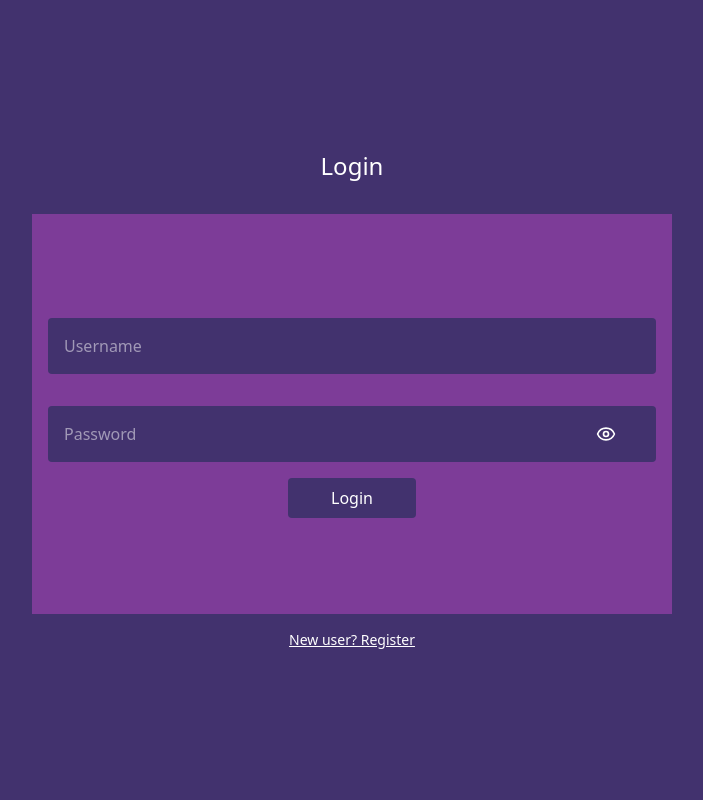
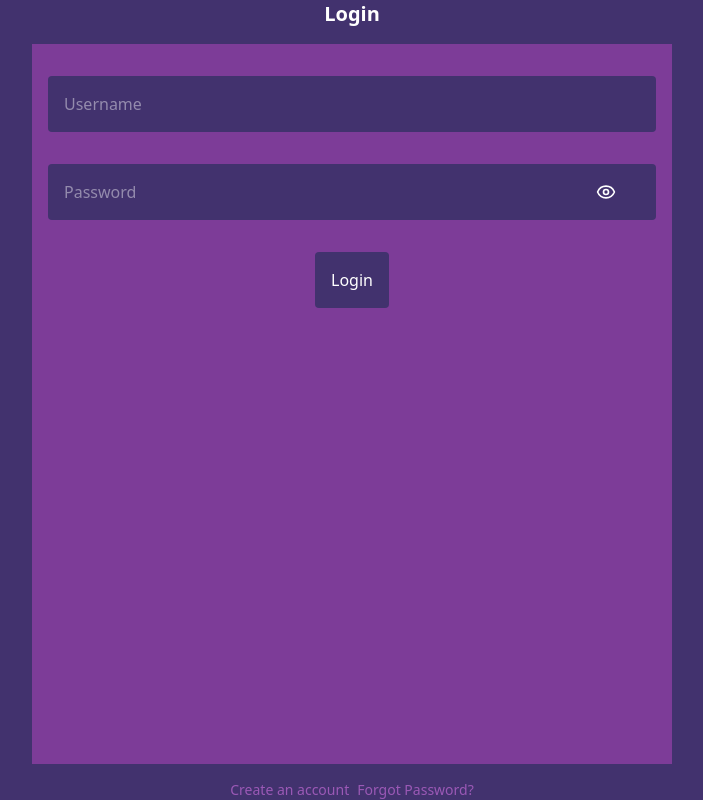
Before and after one commit to Batiste32/mapper, a React (Vite) app in the folder frontend/: page / in a window 1280 px wide. Shown: the whole page, without its empty margins (288-991 px from the left). Built offline with nearby package versions, Linux system fonts and the light colour scheme.

Commit message:
Fixed UI and added Password resetting

```diff
--- a/frontend/src/LoginPanel.tsx
+++ b/frontend/src/LoginPanel.tsx
@@ -7,26 +7,37 @@ interface LoginPanelProps {
 }
 
 export default function LoginPanel({ setUsername, setHasDatabase }: LoginPanelProps) {
+  const [mode, setMode] = useState<"login" | "register" | "reset">("login");
   const [user, setUser] = useState("");
+  const [email, setEmail] = useState("");
   const [password, setPassword] = useState("");
+  const [confirmPassword, setConfirmPassword] = useState("");
   const [isRegister, setIsRegister] = useState(false);
   const [error, setError] = useState("");
 
   const handleSubmit = async () => {
     try {
-      const route = isRegister ? "/register" : "/login";
-      console.log("username : ",user," password : ",password)
+      console.log("username : ",user," password : ",password," repeat : ",confirmPassword);
+
+      const route = "/" + mode;
+      if ((mode === "register") && (password !== confirmPassword)) {
+        alert("Passwords different, please verify them.");
+        return;
+      }
       const res = await fetch(`${import.meta.env.VITE_API_BASE}${route}`, {
         method: "POST",
         headers: { "Content-Type": "application/json" },
-        body: JSON.stringify({ username:user, password }),
+        body: JSON.stringify({ username:user, password, email }),
       });
 
       if (!res.ok) {
         const err = await res.json();
         throw new Error(err.detail || "Error");
       }
-
+      if (mode === "reset") {
+        alert("Password successfully changed. Please log in.");
+        return;
+      }
       const data = await res.json();
       setUsername(user);
       setHasDatabase(data.has_db); // backend returns whether DB exists
@@ -36,31 +47,93 @@ export default function LoginPanel({ setUsername, setHasDatabase }: LoginPanelPr
   };
 
   return (
-    <div className="flex flex-col items-center justify-center h-screen bg-midnight text-white">
-      <h1 className="text-2xl mb-4">{isRegister ? "Register" : "Login"}</h1>
-      <div className="flex flex-col h-1/2 w-1/2 m-4 p-4 items-center justify-center bg-purple">
-        <input
+    <div className="flex flex-col items-center justify-center h-screen bg-midnight">
+      <h2 className="text-xl font-bold text-center text-white">
+        {mode === "login" ? "Login" : mode === "register" ? "Register" : "Forgot Password"}
+      </h2>
+      <div className="flex flex-col flex-1 items-center h-1/2 w-1/2 bg-purple m-4 p-4">
+        {/* Username */}
+        {mode !== "reset" && (
+            <input
             type="text"
+            value={user}
+            onChange={(e) => setUsername(e.target.value)}
             placeholder="Username"
-            value={user}
-            onChange={(e) => setUser(e.target.value)}
-            className="relative w-full m-4 p-4 rounded text-white bg-midnight hover:bg-lavender"
-        />
-        <PasswordInput value={password} onChange={setPassword} placeholder="Password"/>
-        {error && <p className="text-red-400 mb-2">{error}</p>}
+            className="bg-midnight hover:bg-lavender w-full m-4 p-4 rounded"
+            />
+        )}
+
+        {/* Email */}
+        {(mode === "register" || mode === "reset") && (
+            <input
+            type="email"
+            value={email}
+            onChange={(e) => setEmail(e.target.value)}
+            placeholder="Email"
+            className="bg-midnight hover:bg-lavender w-full m-4 p-4 rounded"
+            />
+        )}
+
+        {/* Password */}
+        {mode !== "reset" && (
+            <PasswordInput
+            value={password}
+            onChange={setPassword}
+            placeholder="Password"
+            />
+        )}
+
+        {/* Confirm Password (register only) */}
+        {mode === "register" && (
+            <PasswordInput
+            value={confirmPassword}
+            onChange={setConfirmPassword}
+            placeholder="Confirm Password"
+            />
+        )}
+
         <button
             onClick={handleSubmit}
-            className="bg-midnight hover:bg-lavender p-2 rounded mb-2 w-32"
+            className="bg-midnight text-white m-4 p-4 rounded hover:bg-lavender"
         >
-            {isRegister ? "Register" : "Login"}
+            {mode === "login" ? "Login" : mode === "register" ? "Register" : "Reset Password"}
         </button>
       </div>
-    <button
-        onClick={() => setIsRegister(!isRegister)}
-        className="underline text-sm"
-    >
-        {isRegister ? "Already have an account? Login" : "New user? Register"}
-    </button>
+      {/* Switch between modes */}
+      <div className="text-sm text-gray-300 text-center">
+        {mode === "login" && (
+          <>
+            <button
+              onClick={() => setMode("register")}
+              className="text-lavender hover:underline mr-2"
+            >
+              Create an account
+            </button>
+            <button
+              onClick={() => setMode("reset")}
+              className="text-lavender hover:underline"
+            >
+              Forgot Password?
+            </button>
+          </>
+        )}
+        {mode === "register" && (
+          <button
+            onClick={() => setMode("login")}
+            className="text-lavender hover:underline"
+          >
+            Back to Login
+          </button>
+        )}
+        {mode === "reset" && (
+          <button
+            onClick={() => setMode("login")}
+            className="text-lavender hover:underline"
+          >
+            Back to Login
+          </button>
+        )}
+      </div>
     </div>
   );
 }
```
Also changed, not shown: 2 other files (tests, documents, lock files or other folders).
